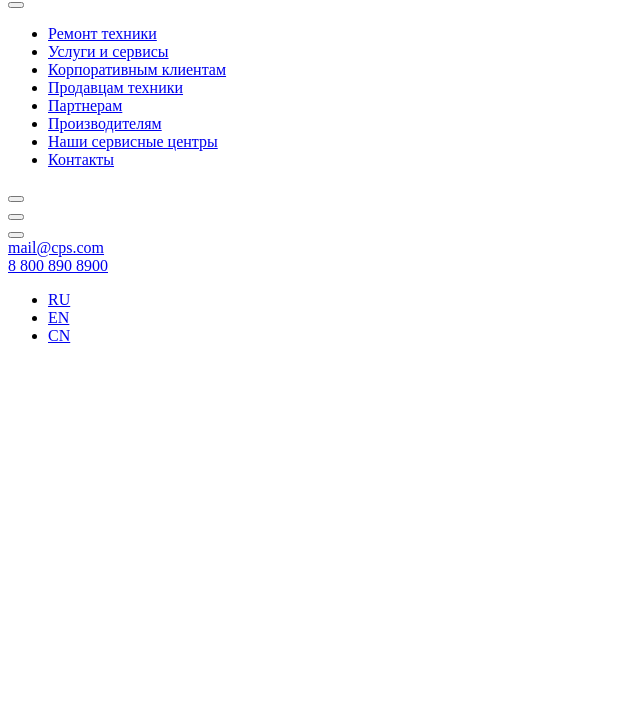
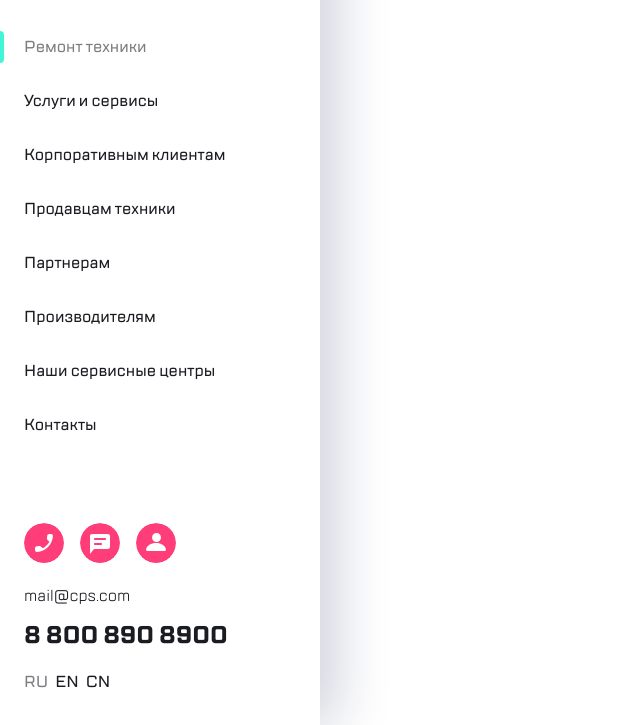
Before and after one commit to german-357/menu, a plain HTML site: page index.html in a window 1280 px wide. Shown: the part 91-816 px from the top of the page, without its empty margins (0-640 px from the left). Drawn offline with Linux system fonts and the light colour scheme; the site is published under a folder, as on GitHub Pages, so addresses that start at the root find nothing.

Commit message:
Update index.html

```diff
--- a/index.html
+++ b/index.html
@@ -5,7 +5,7 @@
     <meta http-equiv="X-UA-Compatible" content="IE=edge">
     <meta name="viewport" content="width=device-width, initial-scale=1.0">
     <title>Document</title>
-    <link href="/css/style.css" rel="stylesheet">
+    <link rel="stylesheet" href="css/style.css">
 </head>
 <body>
  <div class="wrapper">
```
